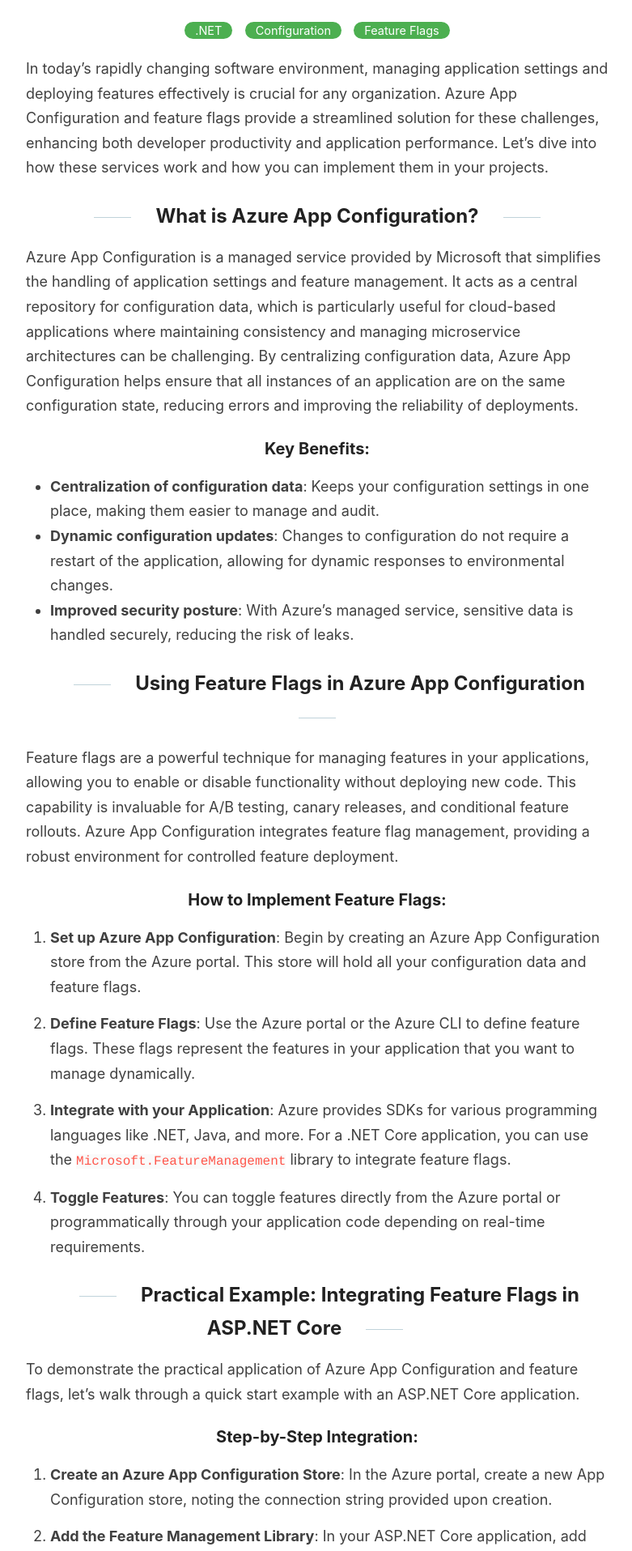
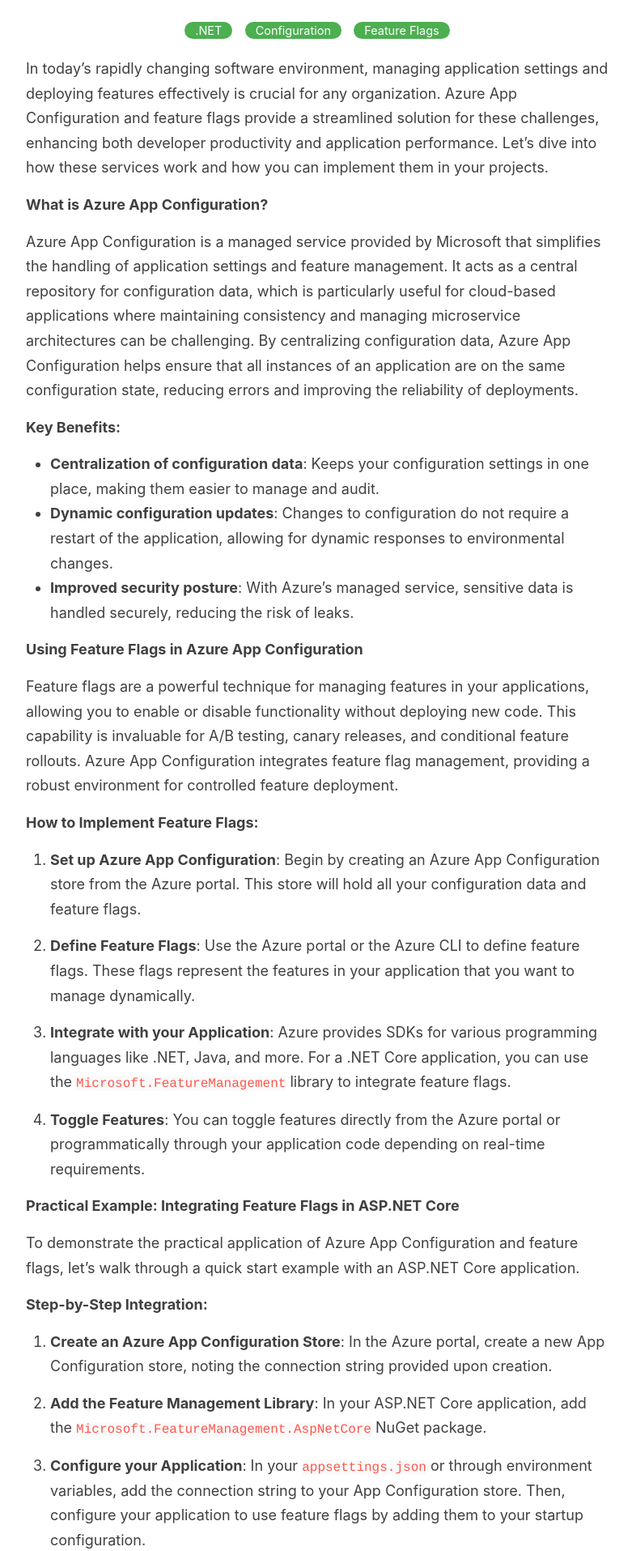
Before and after one commit to RonaldMariah/ronaldmariah.github.io, a Jekyll site: the page built from _posts/2024-04-29-azure-app-configuration.md, in a window 1280 px wide. Shown: the part 308-2223 px from the top of the page at 81% size, without its empty margins (248-1029 px from the left). Built offline with Jekyll 4.4.1, drawn with Linux system fonts in a browser that asks for light colours; our own code applies the rules of GitHub Pages for plain Markdown files.

```diff
--- a/_posts/2024-04-29-azure-app-configuration.md
+++ b/_posts/2024-04-29-azure-app-configuration.md
@@ -9,20 +9,20 @@ exerpt: "Efficient Application Management with Azure App Configuration and Featu
 
 In today's rapidly changing software environment, managing application settings and deploying features effectively is crucial for any organization. Azure App Configuration and feature flags provide a streamlined solution for these challenges, enhancing both developer productivity and application performance. Let's dive into how these services work and how you can implement them in your projects.
 
-## What is Azure App Configuration?
+**What is Azure App Configuration?**
 
 Azure App Configuration is a managed service provided by Microsoft that simplifies the handling of application settings and feature management. It acts as a central repository for configuration data, which is particularly useful for cloud-based applications where maintaining consistency and managing microservice architectures can be challenging. By centralizing configuration data, Azure App Configuration helps ensure that all instances of an application are on the same configuration state, reducing errors and improving the reliability of deployments.
 
-### Key Benefits:
+**Key Benefits:**
 - **Centralization of configuration data**: Keeps your configuration settings in one place, making them easier to manage and audit.
 - **Dynamic configuration updates**: Changes to configuration do not require a restart of the application, allowing for dynamic responses to environmental changes.
 - **Improved security posture**: With Azure’s managed service, sensitive data is handled securely, reducing the risk of leaks.
 
-## Using Feature Flags in Azure App Configuration
+**Using Feature Flags in Azure App Configuration**
 
 Feature flags are a powerful technique for managing features in your applications, allowing you to enable or disable functionality without deploying new code. This capability is invaluable for A/B testing, canary releases, and conditional feature rollouts. Azure App Configuration integrates feature flag management, providing a robust environment for controlled feature deployment.
 
-### How to Implement Feature Flags:
+**How to Implement Feature Flags:**
 1. **Set up Azure App Configuration**: Begin by creating an Azure App Configuration store from the Azure portal. This store will hold all your configuration data and feature flags.
 
 2. **Define Feature Flags**: Use the Azure portal or the Azure CLI to define feature flags. These flags represent the features in your application that you want to manage dynamically.
@@ -31,11 +31,11 @@ Feature flags are a powerful technique for managing features in your application
 
 4. **Toggle Features**: You can toggle features directly from the Azure portal or programmatically through your application code depending on real-time requirements.
 
-## Practical Example: Integrating Feature Flags in ASP.NET Core
+**Practical Example: Integrating Feature Flags in ASP.NET Core**
 
 To demonstrate the practical application of Azure App Configuration and feature flags, let's walk through a quick start example with an ASP.NET Core application.
 
-### Step-by-Step Integration:
+**Step-by-Step Integration:**
 1. **Create an Azure App Configuration Store**: In the Azure portal, create a new App Configuration store, noting the connection string provided upon creation.
 
 2. **Add the Feature Management Library**: In your ASP.NET Core application, add the `Microsoft.FeatureManagement.AspNetCore` NuGet package.
@@ -53,7 +53,7 @@ To demonstrate the practical application of Azure App Configuration and feature
 
 5. **Deploy and Manage**: Once your application is deployed, you can manage feature states directly from the Azure portal, allowing non-developers like product managers to control feature rollouts.
 
-## Conclusion
+**Conclusion**
 
 Azure App Configuration and feature flags offer a powerful combination for managing application settings and deploying new features with minimal risk. By leveraging these tools, developers can focus more on feature development rather than configuration management. As applications grow and become more complex, using these Azure services will undoubtedly become an essential part of your DevOps toolkit.
 
```
